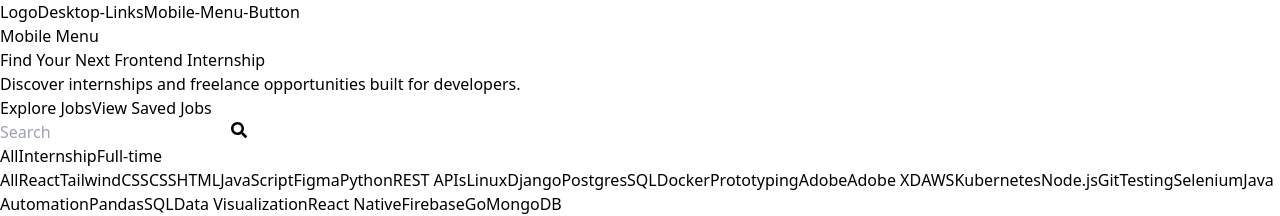
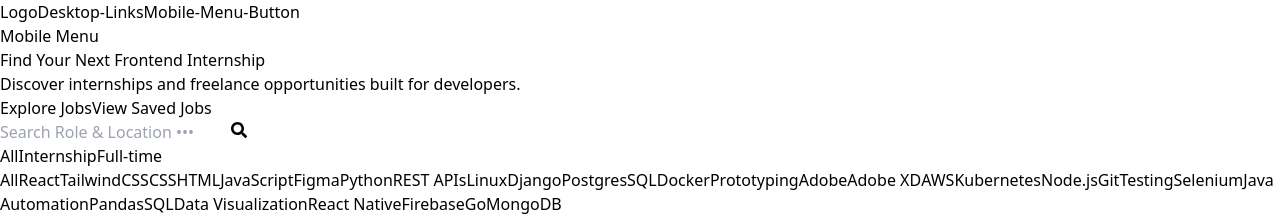
Before and after one commit to Hard1stf/DevLaunch-Jobs, a React (Vite) app: page / in a window 1280 px wide. Shown: the top 216 px of the page. Built offline with nearby package versions, Linux system fonts and the light colour scheme.

Commit message:
style(SearchBar.jsx): updata placeholder.

```diff
--- a/src/components/SearchBar/SearchBar.jsx
+++ b/src/components/SearchBar/SearchBar.jsx
@@ -17,7 +17,7 @@ const SearchBar = ({ searchTerm, setSearchTerm }) => {
         className="max-w-sm border mx-auto p-2 flex justify-between rounded-full"
       >
         <input
-          placeholder="Search"
+          placeholder="Search Role & Location •••"
           type="search"
           value={searchTerm}
           onChange={e => setSearchTerm(e.target.value)}
```
